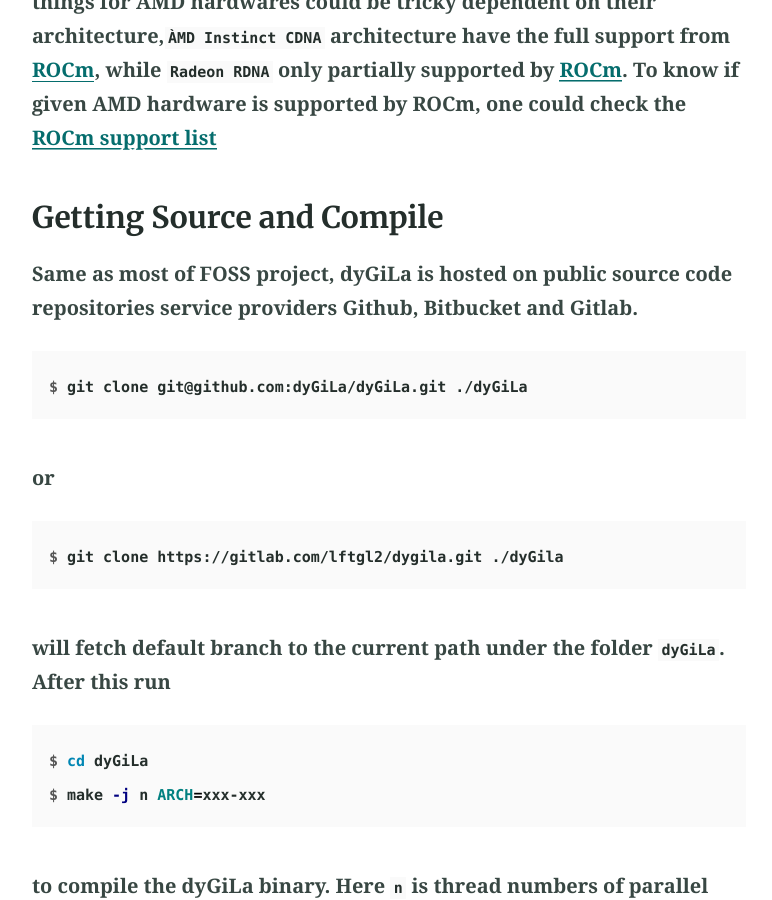
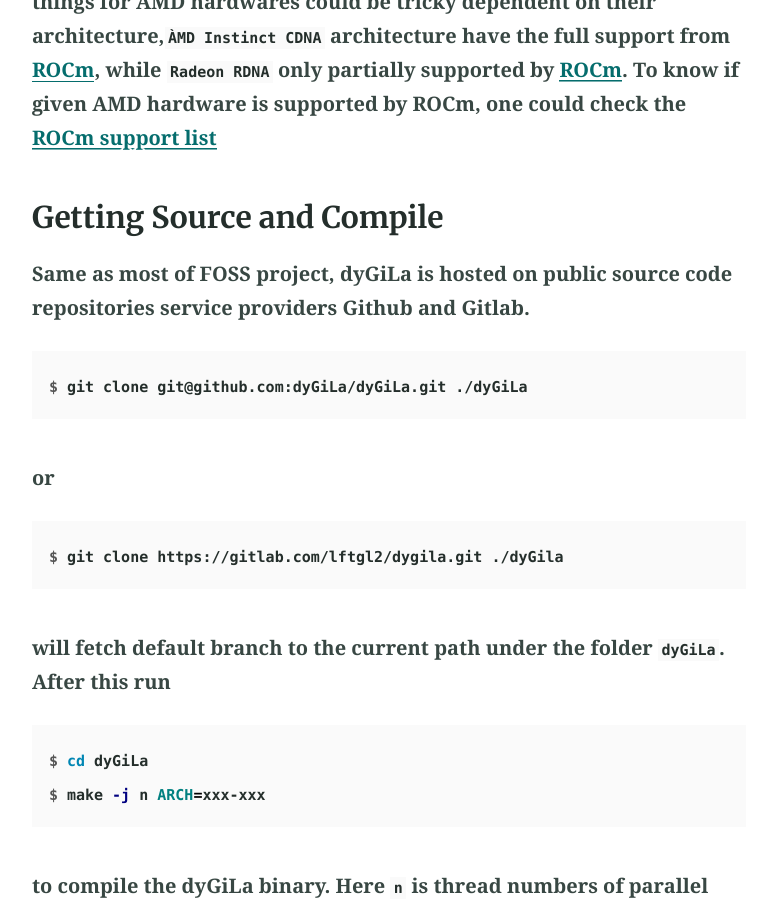
Before and after one commit to dyGiLa/dygila.github.io, a Jekyll site: the page built from install.md, in a window 1280 px wide and 900 px high, scrolled down 1239 px. Shown: the whole window, without its empty margins (251-1023 px from the left). Built offline with Jekyll 4.4.1, drawn with Linux system fonts in a browser that asks for light colours.

Commit message:
update front page link; edit text

````diff
--- a/install.md
+++ b/install.md
@@ -24,7 +24,7 @@ To know if given AMD hardware is supported by ROCm, one could check the [ROCm su
 
 ### Getting Source and Compile
 
-Same as most of FOSS project, dyGiLa is hosted on public source code repositories service providers Github, Bitbucket and Gitlab.
+Same as most of FOSS project, dyGiLa is hosted on public source code repositories service providers Github and Gitlab.
 ```console
 $ git clone git@github.com:dyGiLa/dyGiLa.git ./dyGiLa
 ```
````
Also changed, not shown: index.md (+6 -6 lines).
